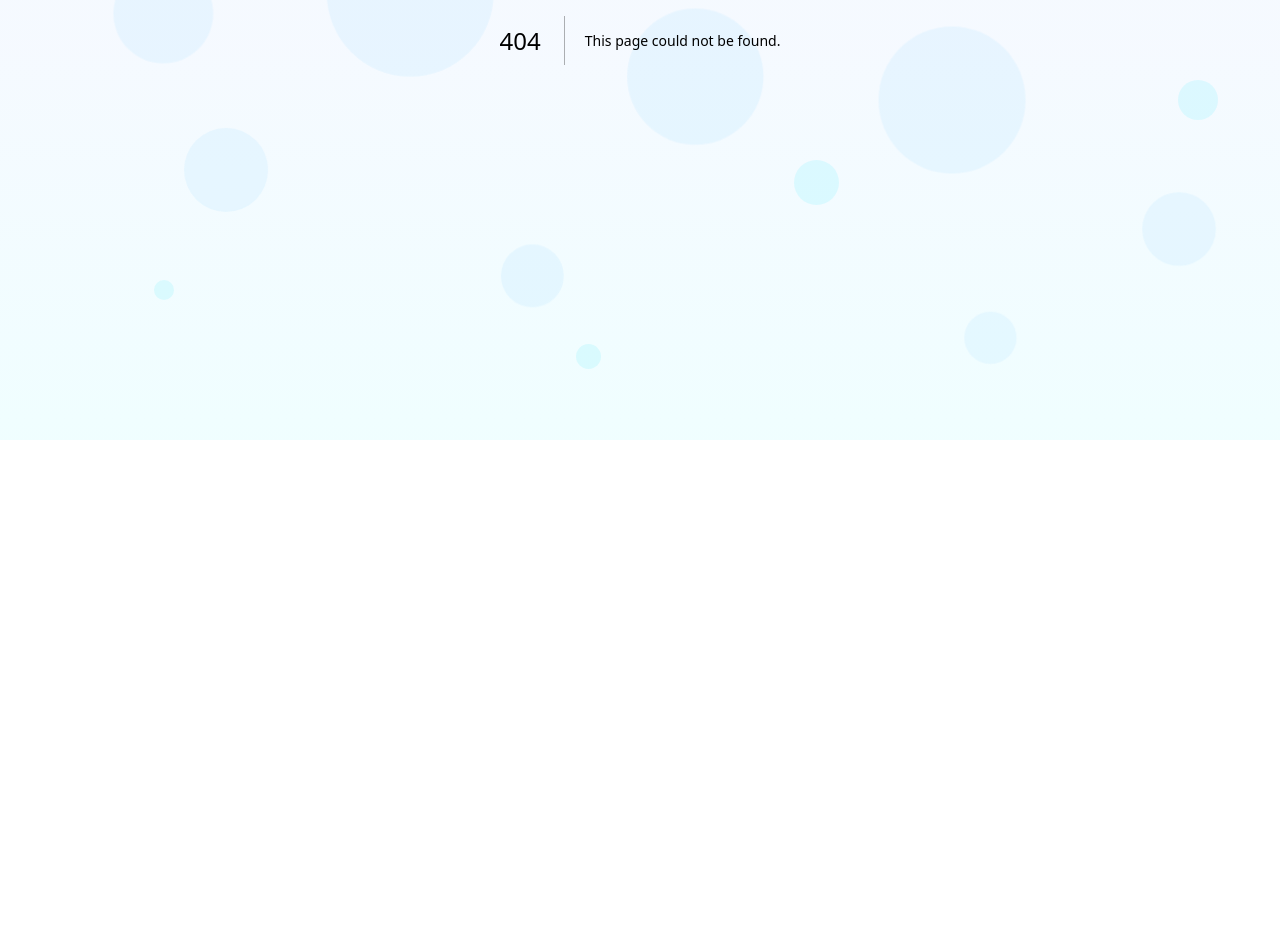
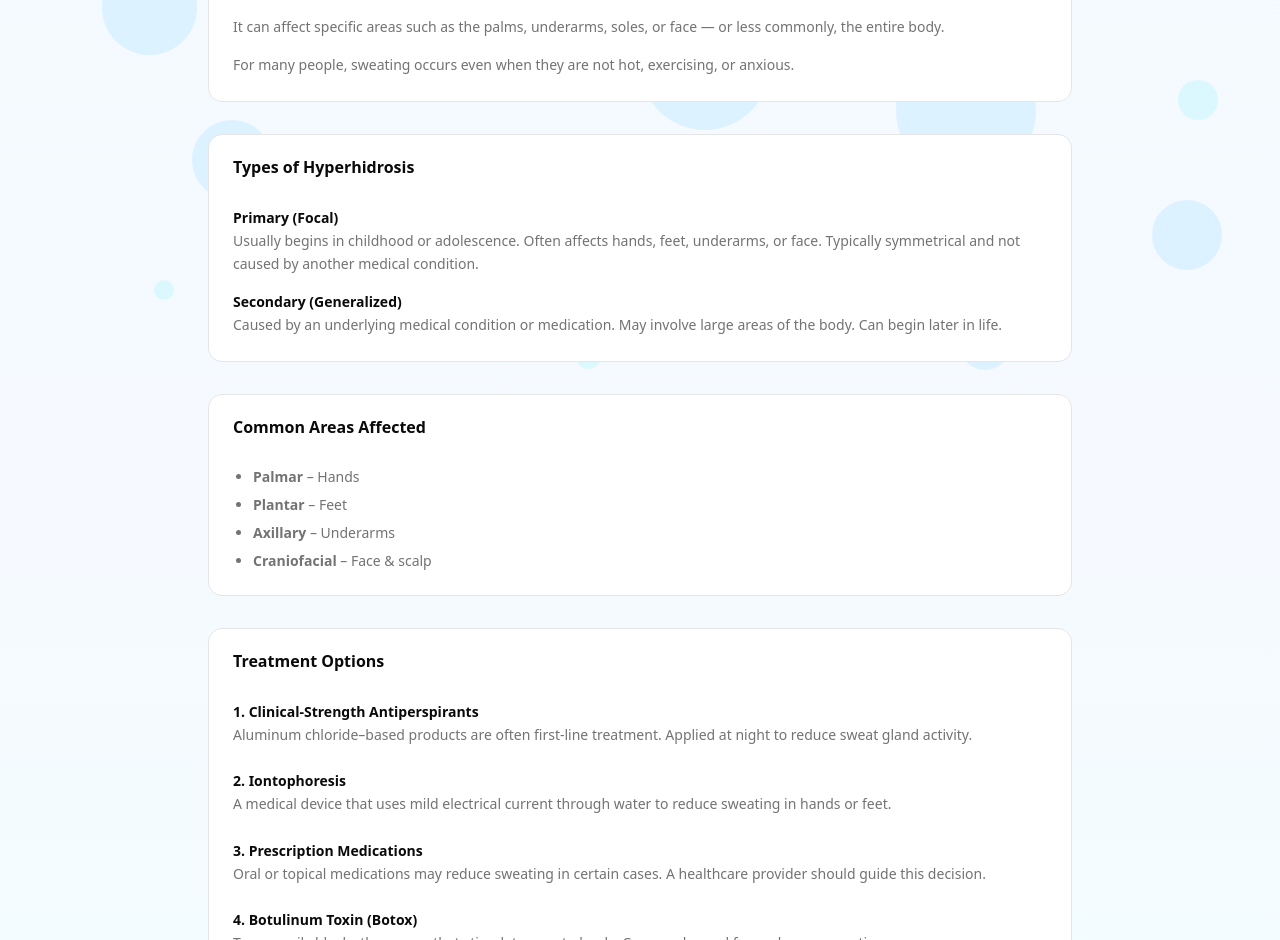
Before and after one commit to Ar1Ov/HidroCare, a Next.js app: page /about in a window 1280 px wide. Before the commit this address had no page. Shown: the part 360-1300 px from the top of the page. Before the commit the page ends 800 px from the top, so only its background shows below. Built offline with nearby package versions, Linux system fonts and the light colour scheme; no server answers.

Commit message:
info about hyperhidrosis

```diff
--- /dev/null
+++ b/app/(protected)/about/page.tsx
@@ -0,0 +1,166 @@
+import type { Metadata } from "next";
+import { Card, CardContent, CardHeader, CardTitle } from "@/components/ui/card";
+
+export const metadata: Metadata = {
+  title: "About Hyperhidrosis | HidroCare",
+  description:
+    "Learn what hyperhidrosis is, why it happens, and evidence-based treatment options.",
+};
+
+export default function AboutHyperhidrosisPage() {
+  return (
+    <div className="mx-auto w-full max-w-4xl px-4 py-10 md:py-12">
+      <div className="space-y-4">
+        <h1 className="text-3xl font-bold tracking-tight text-sky-900 dark:text-sky-100 sm:text-4xl">
+          Understanding Hyperhidrosis
+        </h1>
+        <p className="text-muted-foreground">
+          Educational overview of excessive sweating — causes, types, and treatment options.
+        </p>
+      </div>
+
+      <div className="mt-8 space-y-8">
+
+        {/* WHAT IS IT */}
+        <Card>
+          <CardHeader>
+            <CardTitle>What Is Hyperhidrosis?</CardTitle>
+          </CardHeader>
+          <CardContent className="space-y-4 text-sm leading-relaxed text-muted-foreground">
+            <p>
+              Hyperhidrosis is a condition characterized by excessive sweating that
+              goes beyond what the body needs for temperature regulation.
+            </p>
+            <p>
+              It can affect specific areas such as the palms, underarms, soles,
+              or face — or less commonly, the entire body.
+            </p>
+            <p>
+              For many people, sweating occurs even when they are not hot,
+              exercising, or anxious.
+            </p>
+          </CardContent>
+        </Card>
+
+        {/* TYPES */}
+        <Card>
+          <CardHeader>
+            <CardTitle>Types of Hyperhidrosis</CardTitle>
+          </CardHeader>
+          <CardContent className="space-y-4 text-sm leading-relaxed text-muted-foreground">
+            <div>
+              <h3 className="font-semibold text-foreground">Primary (Focal)</h3>
+              <p>
+                Usually begins in childhood or adolescence.
+                Often affects hands, feet, underarms, or face.
+                Typically symmetrical and not caused by another medical condition.
+              </p>
+            </div>
+
+            <div>
+              <h3 className="font-semibold text-foreground">Secondary (Generalized)</h3>
+              <p>
+                Caused by an underlying medical condition or medication.
+                May involve large areas of the body.
+                Can begin later in life.
+              </p>
+            </div>
+          </CardContent>
+        </Card>
+
+        {/* COMMON AREAS */}
+        <Card>
+          <CardHeader>
+            <CardTitle>Common Areas Affected</CardTitle>
+          </CardHeader>
+          <CardContent className="space-y-3 text-sm text-muted-foreground">
+            <ul className="list-disc space-y-2 pl-5">
+              <li><strong>Palmar</strong> – Hands</li>
+              <li><strong>Plantar</strong> – Feet</li>
+              <li><strong>Axillary</strong> – Underarms</li>
+              <li><strong>Craniofacial</strong> – Face & scalp</li>
+            </ul>
+          </CardContent>
+        </Card>
+
+        {/* TREATMENTS */}
+        <Card>
+          <CardHeader>
+            <CardTitle>Treatment Options</CardTitle>
+          </CardHeader>
+          <CardContent className="space-y-6 text-sm leading-relaxed text-muted-foreground">
+
+            <div>
+              <h3 className="font-semibold text-foreground">
+                1. Clinical-Strength Antiperspirants
+              </h3>
+              <p>
+                Aluminum chloride–based products are often first-line treatment.
+                Applied at night to reduce sweat gland activity.
+              </p>
+            </div>
+
+            <div>
+              <h3 className="font-semibold text-foreground">
+                2. Iontophoresis
+              </h3>
+              <p>
+                A medical device that uses mild electrical current through water
+                to reduce sweating in hands or feet.
+              </p>
+            </div>
+
+            <div>
+              <h3 className="font-semibold text-foreground">
+                3. Prescription Medications
+              </h3>
+              <p>
+                Oral or topical medications may reduce sweating in certain cases.
+                A healthcare provider should guide this decision.
+              </p>
+            </div>
+
+            <div>
+              <h3 className="font-semibold text-foreground">
+                4. Botulinum Toxin (Botox)
+              </h3>
+              <p>
+                Temporarily blocks the nerves that stimulate sweat glands.
+                Commonly used for underarm sweating.
+              </p>
+            </div>
+
+            <div>
+              <h3 className="font-semibold text-foreground">
+                5. Surgical Options
+              </h3>
+              <p>
+                In severe cases, procedures like endoscopic thoracic sympathectomy
+                may be considered. This is typically a last-resort treatment.
+              </p>
+            </div>
+          </CardContent>
+        </Card>
+
+        {/* WHEN TO SEE DOCTOR */}
+        <Card>
+          <CardHeader>
+            <CardTitle>When to See a Doctor</CardTitle>
+          </CardHeader>
+          <CardContent className="space-y-3 text-sm text-muted-foreground">
+            <ul className="list-disc space-y-2 pl-5">
+              <li>Sudden onset of sweating</li>
+              <li>Night sweats with fever or weight loss</li>
+              <li>Chest pain, dizziness, or fainting</li>
+              <li>Sweating that significantly impacts daily life</li>
+            </ul>
+            <p className="text-xs text-muted-foreground">
+              This page provides educational information only and is not medical advice.
+            </p>
+          </CardContent>
+        </Card>
+
+      </div>
+    </div>
+  );
+}
--- a/app/globals.css
+++ b/app/globals.css
@@ -124,19 +124,6 @@
 	}
 }
 
-/* Bubble background animation for HidroCare (water/droplet theme) */
-@keyframes bubble-float {
-	0%,
-	100% {
-		transform: translate(0, 0) scale(1);
-		opacity: 0.4;
-	}
-	50% {
-		transform: translate(var(--bubble-dx, 10px), var(--bubble-dy, -15px)) scale(1.05);
-		opacity: 0.6;
-	}
-}
-
 @layer utilities {
 	.container {
 		width: 100%;
```
Also changed, not shown: app/(protected)/info/info.tsx (deleted).
